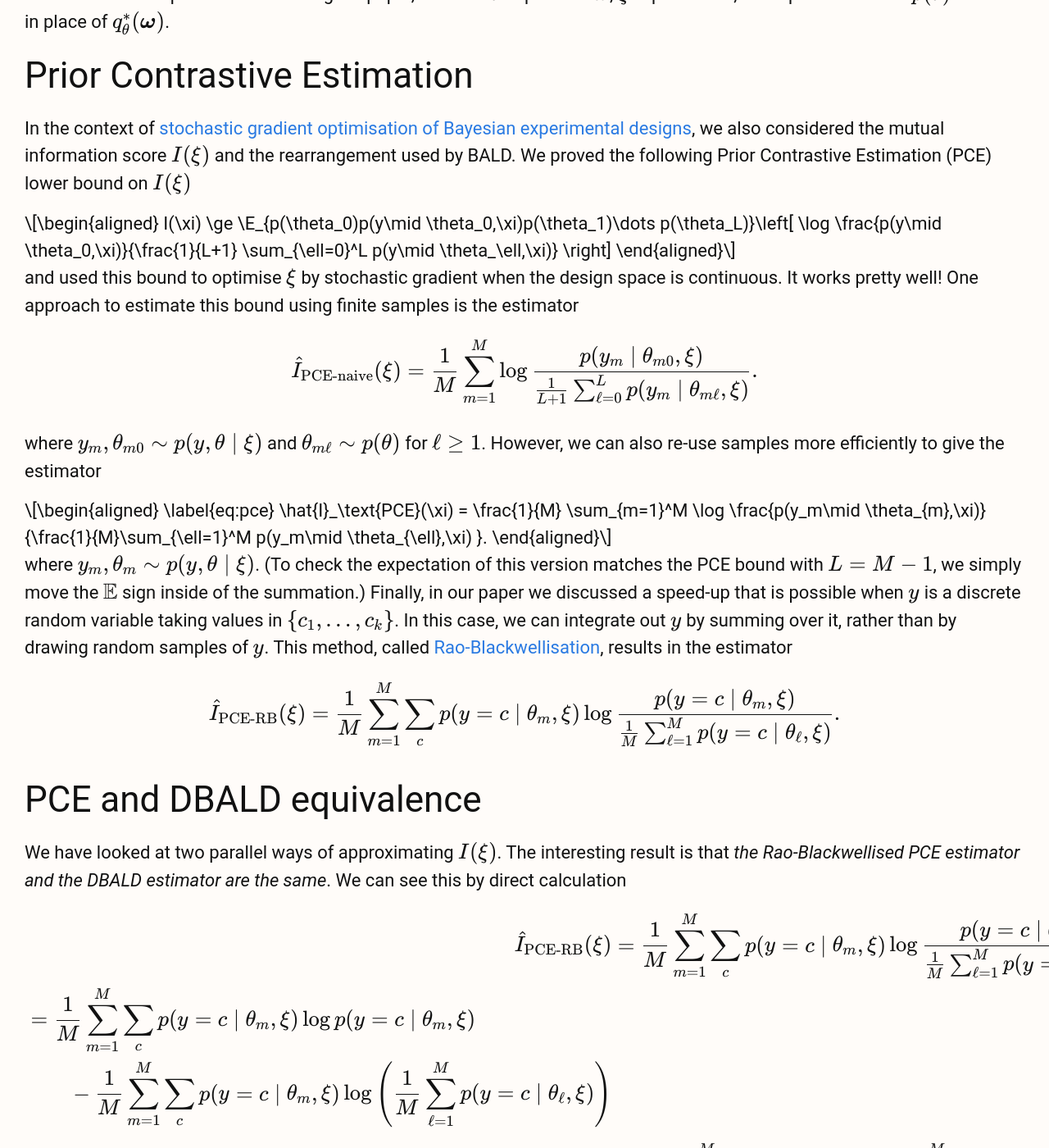
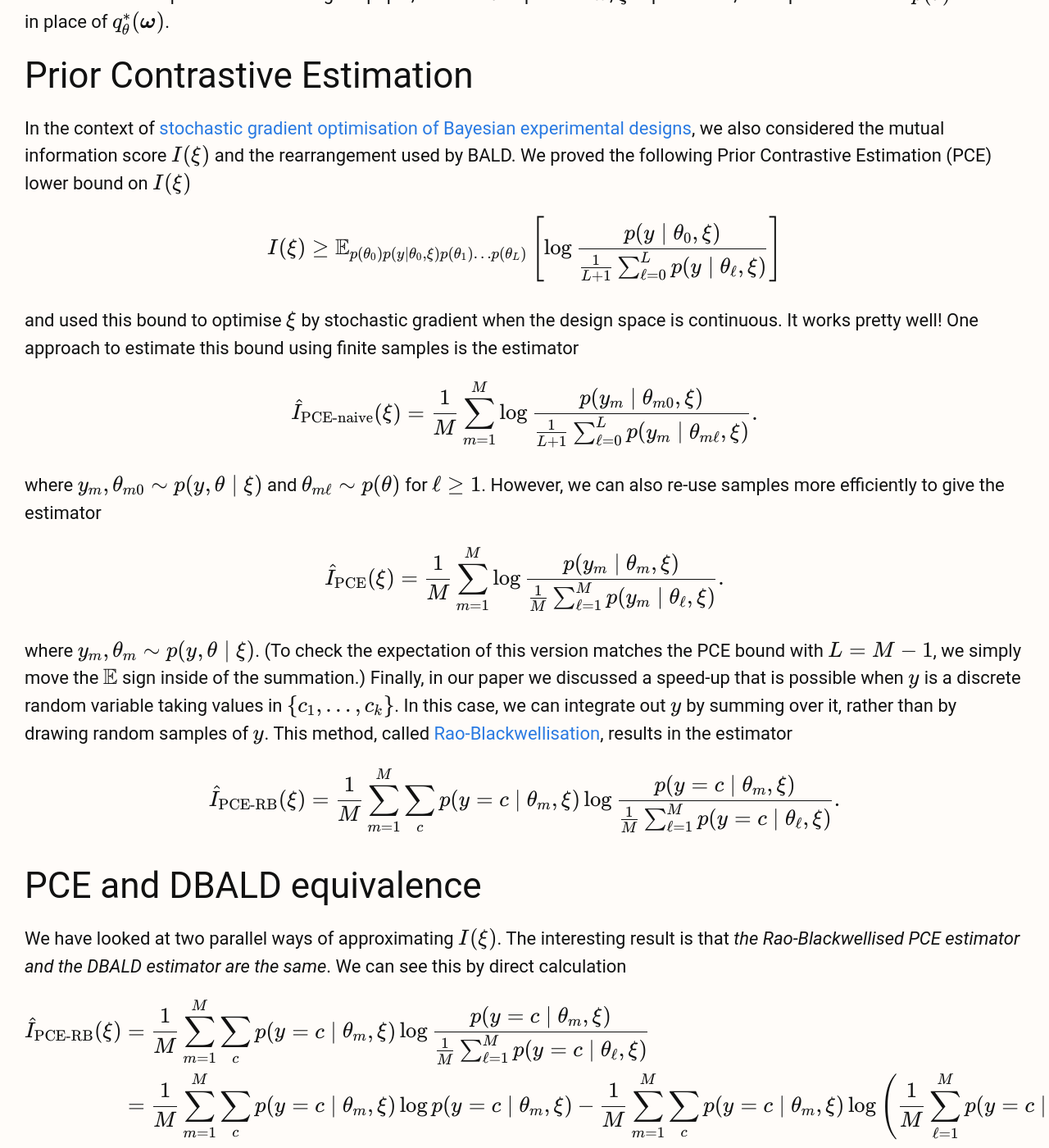
Before and after one commit to ae-foster/ae-foster.github.io, a Jekyll site: the page built from _posts/2022-04-27-bed-bald.markdown, in a window 1280 px wide and 1400 px high, scrolled down 1614 px. Shown: the whole window at 82% size. Built offline with Jekyll 4.4.1, drawn with Linux system fonts in a browser that asks for light colours; nearby versions of some CDN libraries; some of the changed text lies outside the part shown.

Commit message:
latex more

```diff
--- a/_posts/2022-04-27-bed-bald.markdown
+++ b/_posts/2022-04-27-bed-bald.markdown
@@ -63,7 +63,7 @@ We proved the following Prior Contrastive Estimation (PCE) lower bound on $$I(\x
 
 $$
 \begin{aligned}
-I(\xi) \ge \E_{p(\theta_0)p(y\mid \theta_0,\xi)p(\theta_1)\dots p(\theta_L)}\left[ \log \frac{p(y\mid \theta_0,\xi)}{\frac{1}{L+1} \sum_{\ell=0}^L p(y\mid \theta_\ell,\xi)} \right]
+I(\xi) \ge \mathbb{E}_{p(\theta_0)p(y\mid \theta_0,\xi)p(\theta_1)\dots p(\theta_L)}\left[ \log \frac{p(y\mid \theta_0,\xi)}{\frac{1}{L+1} \sum_{\ell=0}^L p(y\mid \theta_\ell,\xi)} \right]
 \end{aligned}
 $$
 
@@ -81,7 +81,6 @@ However, we can also re-use samples more efficiently to give the estimator
 
 $$
 \begin{aligned}
-\label{eq:pce}
 \hat{I}_\text{PCE}(\xi) = \frac{1}{M} \sum_{m=1}^M \log \frac{p(y_m\mid \theta_{m},\xi)}{\frac{1}{M}\sum_{\ell=1}^M p(y_m\mid \theta_{\ell},\xi)  }.
 \end{aligned}
 $$
@@ -107,8 +106,7 @@ We can see this by direct calculation
 $$
 \begin{aligned}
 \hat{I}_\text{PCE-RB}(\xi) &= \frac{1}{M} \sum_{m=1}^M \sum_c p(y=c\mid \theta_m,\xi) \log \frac{p(y=c\mid \theta_{m},\xi)}{\frac{1}{M}\sum_{\ell=1}^M p(y=c\mid \theta_{\ell},\xi)  } \\
-\begin{split}&= \frac{1}{M} \sum_{m=1}^M \sum_c p(y=c\mid \theta_m,\xi) \log p(y=c\mid \theta_{m},\xi) \\
-& \qquad - \frac{1}{M} \sum_{m=1}^M \sum_c p(y=c\mid \theta_m,\xi) \log\left(\frac{1}{M}\sum_{\ell=1}^M p(y=c\mid \theta_{\ell},\xi)  \right) \end{split}\\
+&= \frac{1}{M} \sum_{m=1}^M \sum_c p(y=c\mid \theta_m,\xi) \log p(y=c\mid \theta_{m},\xi)  - \frac{1}{M} \sum_{m=1}^M \sum_c p(y=c\mid \theta_m,\xi) \log\left(\frac{1}{M}\sum_{\ell=1}^M p(y=c\mid \theta_{\ell},\xi)  \right) \\
 &= -\frac{1}{M} \sum_{m=1}^M H[p(y\mid \theta_m,\xi)]  - \frac{1}{M} \sum_{m=1}^M \sum_c p(y=c\mid \theta_m,\xi) \log\left(\frac{1}{M}\sum_{\ell=1}^M p(y=c\mid \theta_{\ell},\xi)  \right)\\
 &= -\frac{1}{M} \sum_{m=1}^M H[p(y\mid \theta_m,\xi)]  - \sum_c \left(\frac{1}{M}  \sum_{m=1}^M  p(y=c\mid \theta_m,\xi) \right) \log\left(\frac{1}{M}\sum_{\ell=1}^M p(y=c\mid \theta_{\ell},\xi)  \right)\\
 &= -\frac{1}{M} \sum_{m=1}^M H[p(y\mid \theta_m,\xi)]  + H\left[\frac{1}{M}  \sum_{m=1}^M  p(y\mid \theta_m,\xi) \right]\\
```
Also changed, not shown: other parts of _posts/2022-04-27-bed-bald.markdown (+1 -1 lines).
